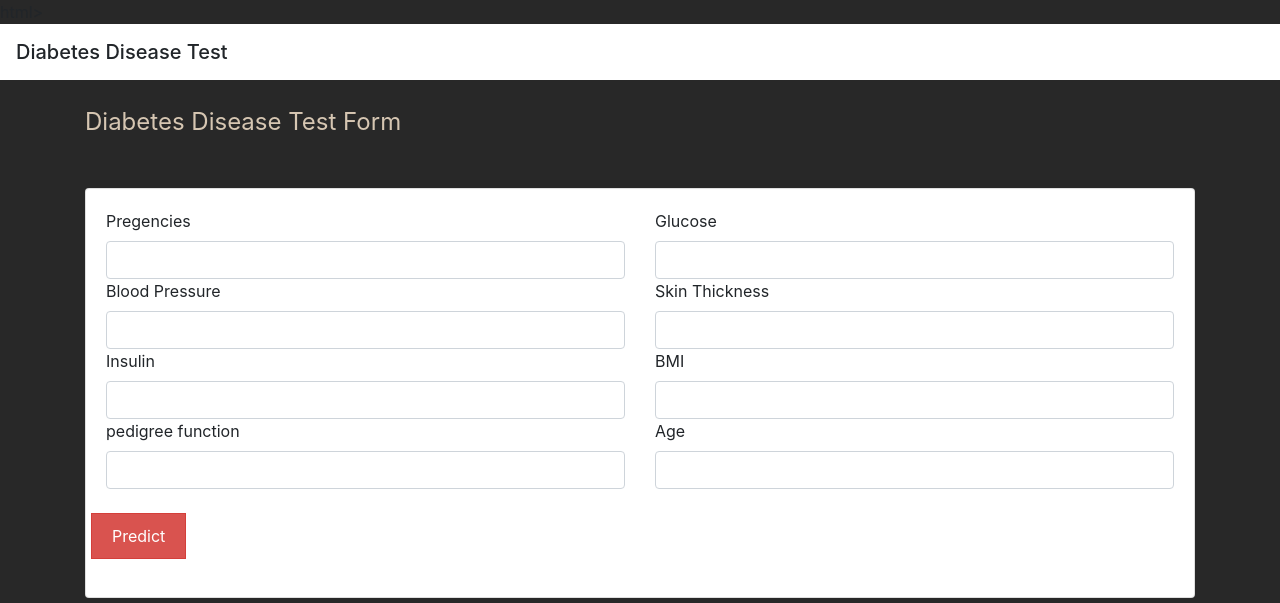
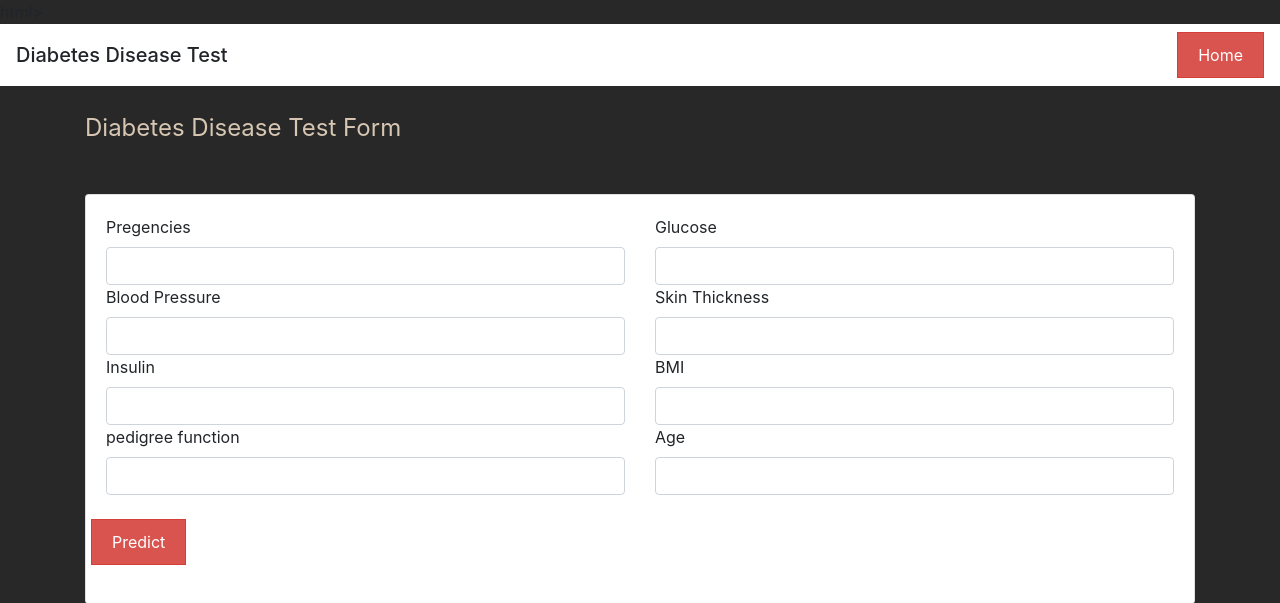
Before and after one commit to sanyukta-patil/Diabe, a Flask app: page / in a window 1280 px wide. Shown: the top 603 px of the page. Run offline with Flask 2, Linux system fonts and the light colour scheme; parts of the project's set-up code (start-up, migrations or seed data) failed here and were passed over; some libraries are stand-ins or nearby versions.

Commit message:
Update index.html

```diff
--- a/templates/index.html
+++ b/templates/index.html
@@ -30,6 +30,7 @@ html>
 		<!-- Navbar-->
 		<nav class="navbar navbar-white bg-white">
 			<span class="navbar-brand mb-0 h1">Diabetes Disease Test</span>
+			 <a href="about.html" class="btn btn-danger">Home</a>
 			</nav>
 		<div class="container">
 			<br>
```
